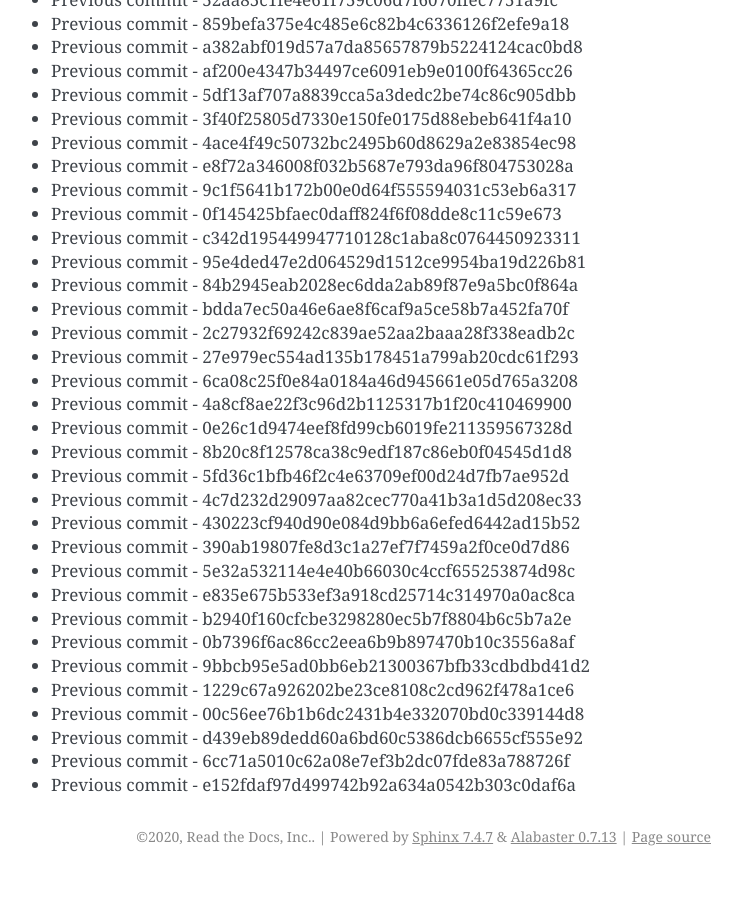
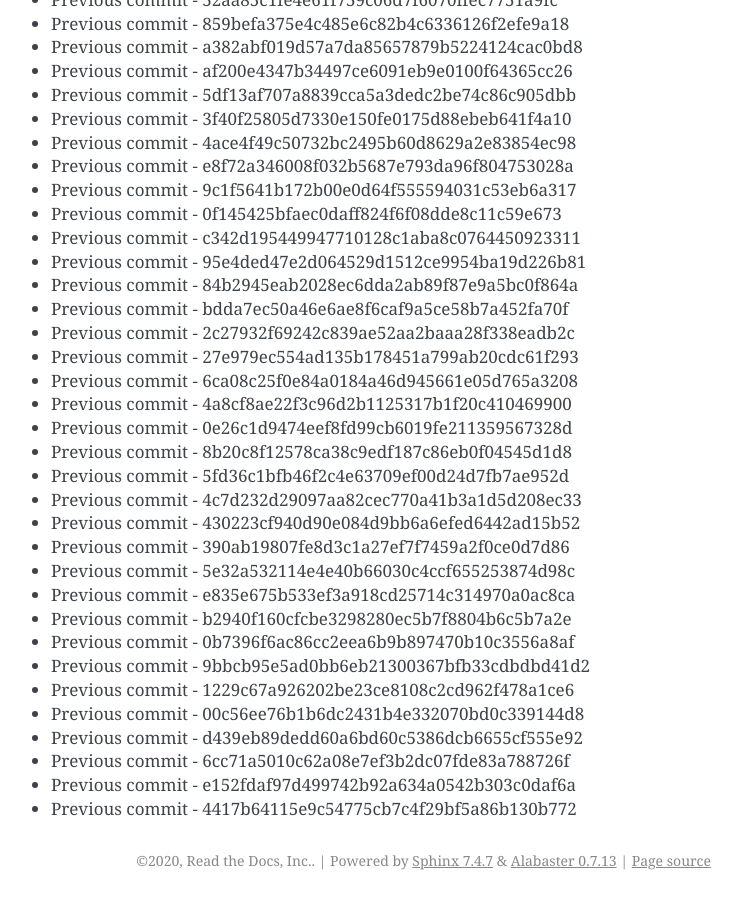
Before and after one commit to readthedocs/rtd-git-stresstest, a Sphinx documentation site: the page built from docs/updates.rst, in a window 1280 px wide and 900 px high, scrolled down 62361 px. Shown: the whole window, without its empty margins (399-1141 px from the left). Built offline with Sphinx 7.4.7, drawn with Linux system fonts in a browser that asks for light colours; before the commit the page ends 63237 px from its top, so only the background shows below that.

Commit message:
Generating commit from previous: 4417b64115e9c54775cb7c4f29bf5a86b130b772

```diff
--- a/docs/updates.rst
+++ b/docs/updates.rst
@@ -2652,3 +2652,4 @@ It can be tested for any performance characteristics.
 * Previous commit - d439eb89dedd60a6bd60c5386dcb6655cf555e92
 * Previous commit - 6cc71a5010c62a08e7ef3b2dc07fde83a788726f
 * Previous commit - e152fdaf97d499742b92a634a0542b303c0daf6a
+* Previous commit - 4417b64115e9c54775cb7c4f29bf5a86b130b772
```
